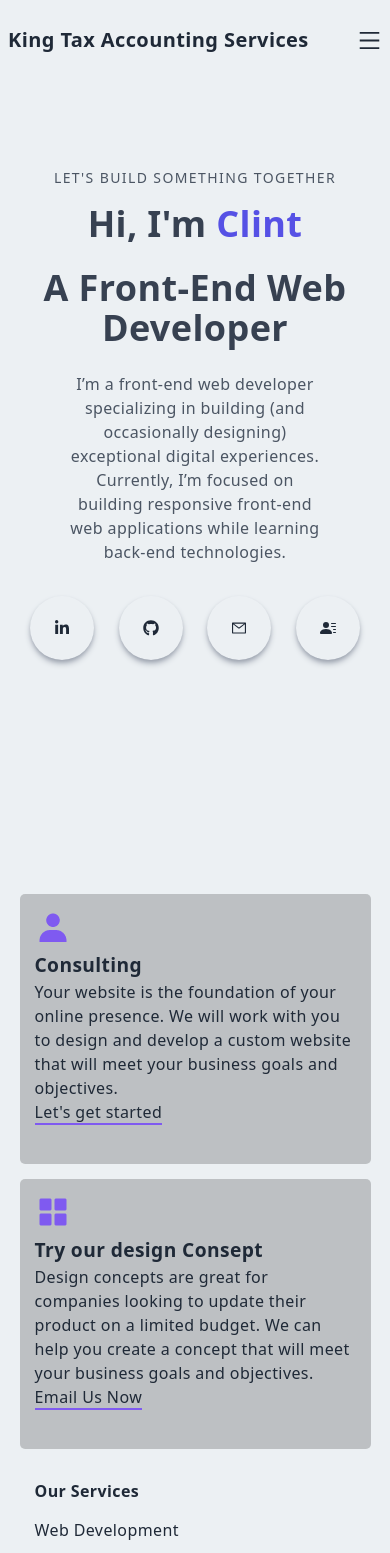
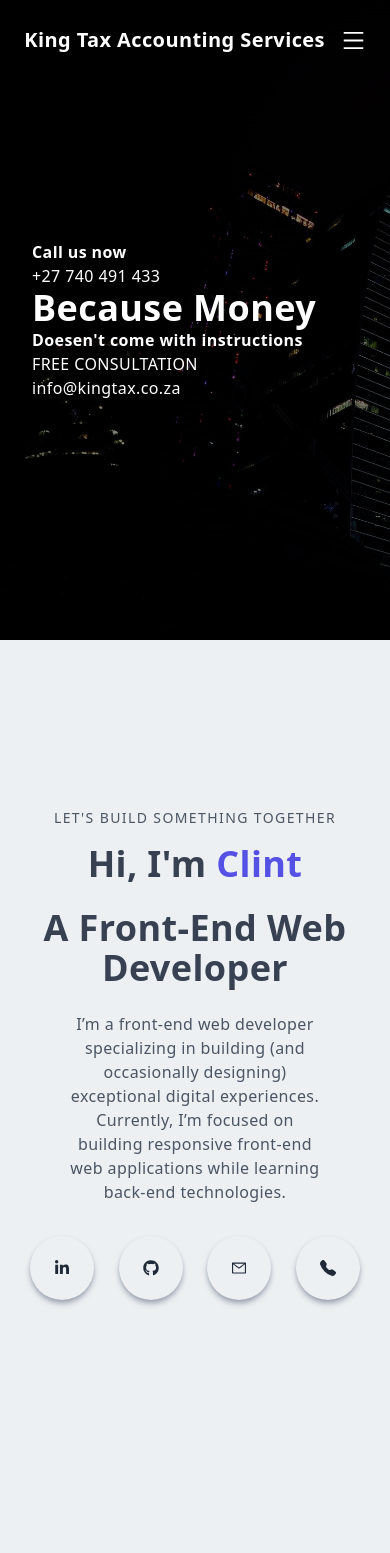
Before and after one commit to jchademwiri/king-tax-accounting-services, a Next.js app: page / in a window 390 px wide. Shown: the top 1553 px of the page. Built offline with nearby package versions, Linux system fonts and the light colour scheme.

Commit message:
Hero sectin

```diff
--- a/src/components/About.jsx
+++ b/src/components/About.jsx
@@ -1,13 +1,15 @@
-import React from 'react';
-
 const About = () => {
 	return (
-    <div id='about' className='w-full md:h-screen p-2 flex items-center py-16'>
-      <div className='max-w-[1240px] m-auto md:grid grid-cols-3 gap-8'>
+		<div id='about' className='flex items-center w-full p-2 py-16 md:h-screen'>
+			<div className='m-auto max-w-[1240px] grid-cols-3 gap-8 md:grid'>
 				<div className='col-span-2'>
-          <p className='uppercase text-xl tracking-widest text-[#5651e5]'>About</p>
+					<p className='text-xl uppercase tracking-widest text-[#5651e5]'>
+						About
+					</p>
 					<h2 className='py-4'>Who I Am</h2>
-          <p className='py-2 text-gray-600'>// I am not your normal developer</p>
+					<p className='py-2 text-gray-600'>
+						// I am not your normal developer
+					</p>
 					<p className='py-2 text-gray-600'>
 						I have spent the last 12 years in the fire service working as a
 						professional firefighter & paramedic. I have always had a knack for
@@ -24,10 +26,16 @@ const About = () => {
 						now spending my time building projects with React JS, Firebase, and
 						learning new technologies.
 					</p>
-          <p className='py-2 text-gray-600 underline cursor-pointer'>Check out some of my latest projects.</p>
+					<p className='py-2 text-gray-600 underline cursor-pointer'>
+						Check out some of my latest projects.
+					</p>
 				</div>
-        <div className='w-full h-auto m-auto shadow-xl shadow-gray-400 rounded-xl flex items-center justify-center p-4 hover:scale-105 ease-in duration-300'>
-            <img className='rounded-xl' src="https://images.unsplash.com/photo-1525547719571-a2d4ac8945e2?ixlib=rb-1.2.1&ixid=MnwxMjA3fDB8MHxwaG90by1wYWdlfHx8fGVufDB8fHx8&auto=format&fit=crop&w=1364&q=80" alt="/" />
+				<div className='flex items-center justify-center w-full h-auto p-4 m-auto duration-300 ease-in shadow-xl rounded-xl shadow-gray-400 hover:scale-105'>
+					<img
+						className='rounded-xl'
+						src='https://images.unsplash.com/photo-1525547719571-a2d4ac8945e2?ixlib=rb-1.2.1&ixid=MnwxMjA3fDB8MHxwaG90by1wYWdlfHx8fGVufDB8fHx8&auto=format&fit=crop&w=1364&q=80'
+						alt='/'
+					/>
 				</div>
 			</div>
 		</div>
--- /dev/null
+++ b/src/components/Contact/index.js
@@ -0,0 +1,9 @@
+const Contact = () => {
+	return (
+		<section id='contact'>
+			<h1>Contact</h1>
+		</section>
+	);
+};
+
+export default Contact;
--- a/src/components/Hero/index.js
+++ b/src/components/Hero/index.js
@@ -1,5 +1,28 @@
+import { BsGear } from 'react-icons/bs';
+
 const Hero = () => {
-	return <div className='container'>Hero Section</div>;
+	return (
+		<div
+			id='home'
+			className="box-shadow bg-[url('/images/hero-bg-2.jpg')] bg-cover bg-no-repeat text-white ">
+			<div className='max-height-screen box mx-auto  grid h-screen w-full  max-w-[1240px] content-center gap-4 p-8 '>
+				<div className='grid content-center w-full '>
+					<div>
+						<h3>Call us now</h3>
+						<a href='tel:+27740491433'>+27 740 491 433</a>
+						<h1>Because Money</h1>
+						<h3>Doesen't come with instructions</h3>
+						<div>
+							<a href='mailto:info@kingtax.co.za'>FREE CONSULTATION</a>
+						</div>
+						<div>
+							<a href='mailto:info@kingtax.co.za'>info@kingtax.co.za</a>
+						</div>
+					</div>
+				</div>
+			</div>
+		</div>
+	);
 };
 
 export default Hero;
--- a/src/components/Main/index.jsx
+++ b/src/components/Main/index.jsx
@@ -5,7 +5,7 @@ import { icons } from '../Navbar/data';
 
 const Main = () => {
 	return (
-		<div id='home' className='w-full h-screen text-center'>
+		<div id='services' className='w-full h-screen text-center'>
 			<div className='mx-auto flex h-full w-full max-w-[1240px] items-center justify-center p-2'>
 				<div>
 					<p className='text-sm tracking-widest text-gray-600 uppercase'>
@@ -23,11 +23,13 @@ const Main = () => {
 					</p>
 					<div className='m-auto flex max-w-[330px] items-center justify-between py-4'>
 						{icons.map((icon, index) => (
-							<div
+							<a
+								href={icon.link}
+								target='_blank'
 								key={index}
 								className='p-6 duration-300 ease-in rounded-full shadow-md cursor-pointer shadow-gray-400 hover:scale-110'>
 								{icon.icon}
-							</div>
+							</a>
 						))}
 					</div>
 				</div>
--- a/src/components/Navbar/data.js
+++ b/src/components/Navbar/data.js
@@ -1,48 +1,45 @@
 import { AiOutlineMail } from 'react-icons/ai';
 import { FaGithub, FaLinkedinIn } from 'react-icons/fa';
-import { BsFillPersonLinesFill } from 'react-icons/bs';
+import { BsFillTelephoneFill } from 'react-icons/bs';
 export const links = [
 	{
 		name: 'Home',
-		link: '/',
+		link: '/#home',
+	},
+	{
+		name: 'Services',
+		link: '/#services',
 	},
 	{
 		name: 'About',
-		link: '/about',
+		link: '/#about',
 	},
-	{
-		name: 'Skills',
-		link: '/skills',
-	},
-	{
-		name: 'Projects',
-		link: '/projects',
-	},
+
 	{
 		name: 'Contact',
-		link: '/contact',
+		link: '/#contact',
 	},
 ];
 
 export const icons = [
 	{
 		name: 'LinkedIn',
-		link: 'https://www.linkedin.com/in/james-king-tax-accounting-services-llc/',
+		link: 'https://www.linkedin.com/in/jchademwiri/',
 		icon: <FaLinkedinIn />,
 	},
 	{
 		name: 'Github',
-		link: 'https://www.linkedin.com/in/james-king-tax-accounting-services-llc/',
+		link: 'https://www.github.com/jchademwiri/',
 		icon: <FaGithub />,
 	},
 	{
 		name: 'Email',
-		link: 'https://www.linkedin.com/in/james-king-tax-accounting-services-llc/',
+		link: 'mailto:info@playhousemedia.net',
 		icon: <AiOutlineMail />,
 	},
 	{
 		name: 'Phone',
-		link: 'https://www.linkedin.com/in/james-king-tax-accounting-services-llc/',
-		icon: <BsFillPersonLinesFill />,
+		link: 'tel:+27740491433',
+		icon: <BsFillTelephoneFill />,
 	},
 ];
--- a/src/components/Navbar/index.js
+++ b/src/components/Navbar/index.js
@@ -2,31 +2,13 @@ import Image from 'next/image';
 import Link from 'next/link';
 import { useState, useEffect } from 'react';
 import { AiOutlineClose, AiOutlineMenu } from 'react-icons/ai';
-
-import { useRouter } from 'next/router';
 import { links, icons } from './data';
 
 const Navbar = () => {
 	const [nav, setNav] = useState(false);
 	const [shadow, setShadow] = useState(false);
-	const [navBg, setNavBg] = useState('#ecf0f3');
-	const [linkColor, setLinkColor] = useState('#1f2937');
-	const router = useRouter();
-
-	// useEffect(() => {
-	// 	if (
-	// 		router.asPath === '/property' ||
-	// 		router.asPath === '/crypto' ||
-	// 		router.asPath === '/netflix' ||
-	// 		router.asPath === '/twitch'
-	// 	) {
-	// 		setNavBg('transparent');
-	// 		setLinkColor('#ecf0f3');
-	// 	} else {
-	// 		setNavBg('#ecf0f3');
-	// 		setLinkColor('#1f2937');
-	// 	}
-	// }, [router]);
+	const [navBg, setNavBg] = useState('transparent');
+	const [linkColor, setLinkColor] = useState(false);
 
 	const handleNav = () => {
 		setNav(!nav);
@@ -37,43 +19,64 @@ const Navbar = () => {
 			if (window.scrollY >= 90) {
 				setShadow(true);
 				setNavBg('#ecf1f3');
-				setLinkColor(true);
+				setLinkColor('#000');
 			} else {
 				setShadow(false);
 				setNavBg('transparent');
+				setLinkColor('#fff');
 			}
+
+			// if (window.scrollY >= 90) {
+			// 	setShadow(true);
+			// 	setNavBg('#17171f');
+			// 	setLinkColor('#fff');
+			// } else {
+			// 	setShadow(false);
+			// 	setNavBg('transparent');
+			// 	setLinkColor('#fff');
+			// }
 		};
 		window.addEventListener('scroll', handleShadow);
 	}, []);
 
 	return (
 		// main nav
-		<div
+
+		<nav
 			style={{ backgroundColor: `${navBg}` }}
 			className={
 				shadow
-					? 'fixed z-[100] h-20 w-full shadow-lg'
-					: 'fixed z-[100] h-20 w-full'
+					? 'fixed z-[100] h-20 w-full  shadow-lg'
+					: 'fixed z-[100] h-20 w-full '
 			}>
-			<div className='flex items-center justify-between w-full h-full px-2 2xl:px-16 '>
+			<div className='mx-auto flex h-full w-11/12 items-center justify-between px-2 lg:max-w-[1240px] '>
 				<h1 className='text-xl lg:text-2xl'>
 					<Link href='/'>
-						<a>King Tax Accounting Services</a>
+						<a style={{ color: `${linkColor}` }} className='text-white'>
+							King Tax Accounting Services
+						</a>
 					</Link>
 				</h1>
 				<div>
-					<ul style={{ color: `${linkColor}` }} className='hidden md:flex'>
+					<ul
+						style={{ color: `${linkColor}` }}
+						className='hidden text-white md:flex'>
 						{links.map((link, index) => (
 							<li
 								key={index}
-								className='ml-10 text-sm font-semibold uppercase hover:border-b'>
+								className='ml-10 text-sm font-semibold uppercase '>
 								<Link href={link.link}>
-									<a>{link.name}</a>
+									<a className='pb-2 border-sky-500 hover:border-b-2'>
+										{link.name}
+									</a>
 								</Link>
 							</li>
 						))}
 					</ul>
-					<div onClick={handleNav} className='md:hidden'>
+					<div
+						style={{ color: `${linkColor}` }}
+						onClick={handleNav}
+						className='md:hidden'>
 						<AiOutlineMenu size={25} />
 					</div>
 				</div>
@@ -129,22 +132,20 @@ const Navbar = () => {
 
 							<div className='my-4 flex w-full items-center justify-between sm:w-[80%]'>
 								{icons.map((icon, index) => (
-									<div
+									<a
+										href={icon.link}
+										target='_blank'
 										key={index}
-										className='flex items-center justify-center w-16 h-16 sm:h-20 sm:w-20'>
-										<div className='p-3 duration-300 ease-in rounded-full shadow-md cursor-pointer shadow-gray-400 hover:scale-105'>
-											<a href={icon.link} target='_blank'>
-												{icon.icon}
-											</a>
-										</div>
-									</div>
+										className='p-4 duration-300 ease-in rounded-full shadow-md cursor-pointer shadow-gray-400 hover:scale-110'>
+										{icon.icon}
+									</a>
 								))}
 							</div>
 						</div>
 					</div>
 				</div>
 			</div>
-		</div>
+		</nav>
 	);
 };
 
--- a/src/pages/index.js
+++ b/src/pages/index.js
@@ -1,11 +1,16 @@
 import Image from 'next/image';
+import About from '../components/About';
+import Contact from '../components/Contact';
+import Hero from '../components/Hero';
 import Main from '../components/Main';
-
 
 export default function Home() {
 	return (
 		<>
+			<Hero />
 			<Main />
+			<About />
+			<Contact />
 		</>
 	);
 }
--- a/src/styles/globals.scss
+++ b/src/styles/globals.scss
@@ -1,6 +1,12 @@
 @tailwind base;
 @tailwind components;
 @tailwind utilities;
+
+* {
+	box-sizing: border-box;
+	margin: 0;
+	padding: 0;
+}
 
 html {
 	scroll-behavior: smooth;
@@ -9,6 +15,7 @@ html {
 @layer base {
 	body {
 		@apply bg-[#ecf0f3] tracking-wide text-[#1f2937];
+		// @apply bg-[#17171f] tracking-wide text-[#fff];
 	}
 
 	h1,
@@ -21,18 +28,27 @@ html {
 	}
 
 	h1 {
-		@apply text-4xl sm:text-5xl md:text-6xl;
+		@apply m-0 p-0 text-4xl sm:text-5xl md:text-6xl;
 	}
 
 	h2 {
 		@apply text-3xl sm:text-4xl;
 	}
 
-	li {
-		@apply cursor-pointer;
-	}
-
 	button {
 		@apply rounded-xl bg-gradient-to-r from-[#5651e5] to-[#709dff] uppercase text-white shadow-xl shadow-gray-400;
 	}
 }
+
+.max-hight-screen {
+	height: 80vh;
+}
+.inner-box {
+	height: 20rem;
+}
+.box {
+	height: 40rem;
+}
+.box-shadow {
+	box-shadow: inset 0 0 0 1000px rgba(0, 0, 0, 0.5);
+}
```
Also changed, not shown: src/styles/Home.module.scss (deleted, +0 -116 lines), public/images/hero-bg-2.jpg (added), public/images/hero-bg.jpg (added). Lines whose indentation alone changed are shown as unchanged.
